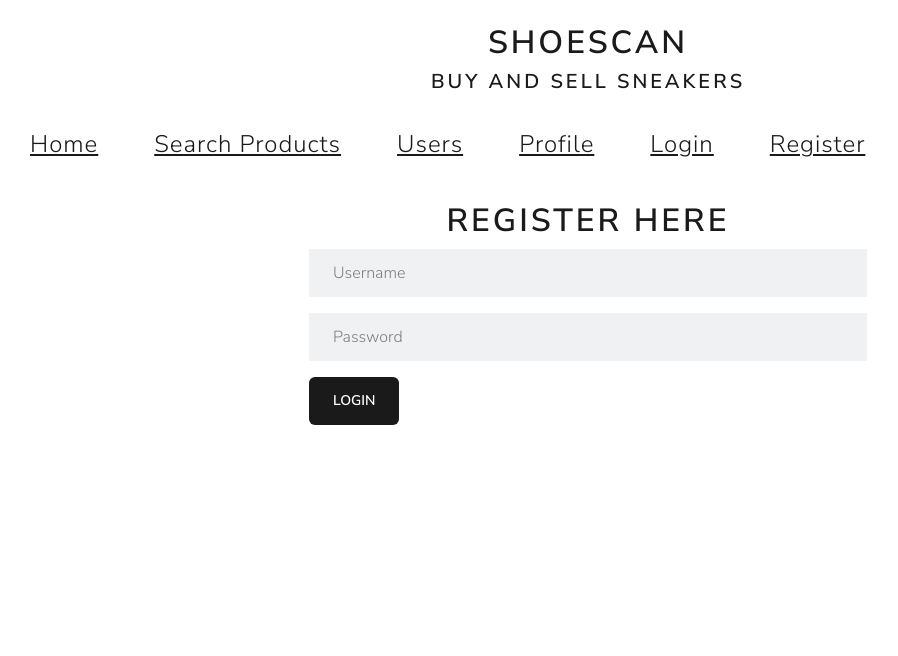
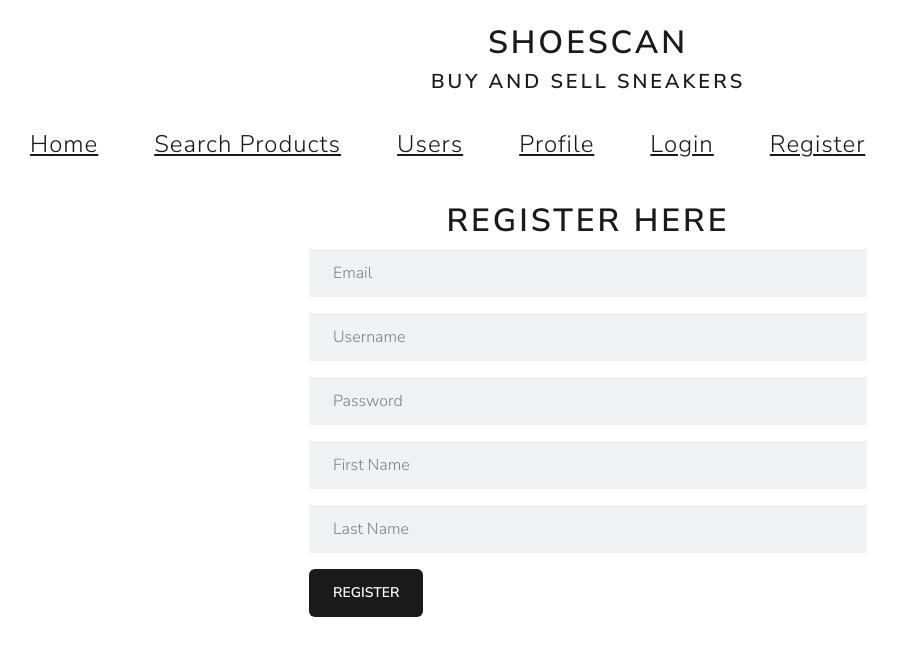
Before and after one commit to echen9104/CS4550-Project, a React (Create React App) app in the folder project/: page /register in a window 1280 px wide. Shown: the top 656 px of the page, without its empty margins (52-950 px from the left). Built offline with nearby package versions, Linux system fonts and the light colour scheme.

Commit message:
work with users

```diff
--- a/project/src/App.js
+++ b/project/src/App.js
@@ -7,6 +7,8 @@ import Home from './home/home';
 import Search from './search/search';
 import Login from "./users/login";
 import Register from "./users/register";
+import Users from "./users";
+import Profile from "./users/profile";
 import Navigation from "./navigation/navigation";
 
 function App() {
@@ -24,6 +26,8 @@ function App() {
                       <Route path="/search" element={<Search/>}/>
                       <Route path="/login" element={<Login/>}/>
                       <Route path="/register" element={<Register/>}/>
+                      <Route path="/users" element={<Users/>}/>
+                      <Route path="/profile" element={<Profile/>}/>
                   </Routes>
               </BrowserRouter>
           </div>
--- a/project/src/home/home.js
+++ b/project/src/home/home.js
@@ -3,6 +3,20 @@ const Home = () => {
     return(
         <>
             <h1>Home</h1>
+            <div id="carouselExampleSlidesOnly" className="carousel slide" data-ride="carousel">
+                <div className="carousel-inner">
+                    <div className="carousel-item active">
+                        <img className="d-block w-100" src="../images/home-images/jordan1.jpg" alt="First slide"/>
+                    </div>
+                    <div className="carousel-item">
+                        <img className="d-block w-100" src="../images/home-images/jordan1.jpg" alt="Second slide"/>
+                    </div>
+                    <div className="carousel-item">
+                        <img className="d-block w-100" src="../images/home-images/jordan1.jpg" alt="Third slide"/>
+                    </div>
+                </div>
+            </div>
+            <img src="../images/home-images/jordan1.jpg" alt="no pic"/>
         </>
     )
 }
--- a/project/src/navigation/navigation.js
+++ b/project/src/navigation/navigation.js
@@ -15,7 +15,7 @@ const Navigation = () => {
                     </Link>
                 </li>
                 <li className={`nav-item col-auto`}>
-                    <Link to="/user">
+                    <Link to="/users">
                         Users
                     </Link>
                 </li>
--- /dev/null
+++ b/project/src/users/index.js
@@ -0,0 +1,9 @@
+const Users = () => {
+    return(
+        <>
+            <h1>Users</h1>
+        </>
+    )
+}
+
+export default Users
--- a/project/src/users/profile.js
+++ b/project/src/users/profile.js
@@ -0,0 +1,9 @@
+const Profile = () => {
+    return(
+        <>
+            <h1>Profile</h1>
+        </>
+    )
+}
+
+export default Profile
--- a/project/src/users/register.js
+++ b/project/src/users/register.js
@@ -3,11 +3,17 @@ const Register = () => {
         <>
             <h1 className="text-center">Register here</h1>
             <input className="form-control border border-primary w-50 offset-3"
+                   placeholder="Email" />
+            <input className="mt-3 form-control border border-primary w-50 offset-3"
                    placeholder="Username" />
             <input className="mt-3 form-control border border-primary w-50 offset-3"
                    placeholder="Password" />
+            <input className="mt-3 form-control border border-primary w-50 offset-3"
+                   placeholder="First Name" />
+            <input className="mt-3 form-control border border-primary w-50 offset-3"
+                   placeholder="Last Name" />
             <button className="btn btn-primary mt-3 offset-3">
-                Login
+                Register
             </button>
         </>
     )
```
Also changed, not shown: project/src/images/home-images/jordan1.jpg (added), project/src/postings/postings-reducer.js (added), project/src/postings/postings-service.js (added), project/src/postings/postings-thunk.js (added).
